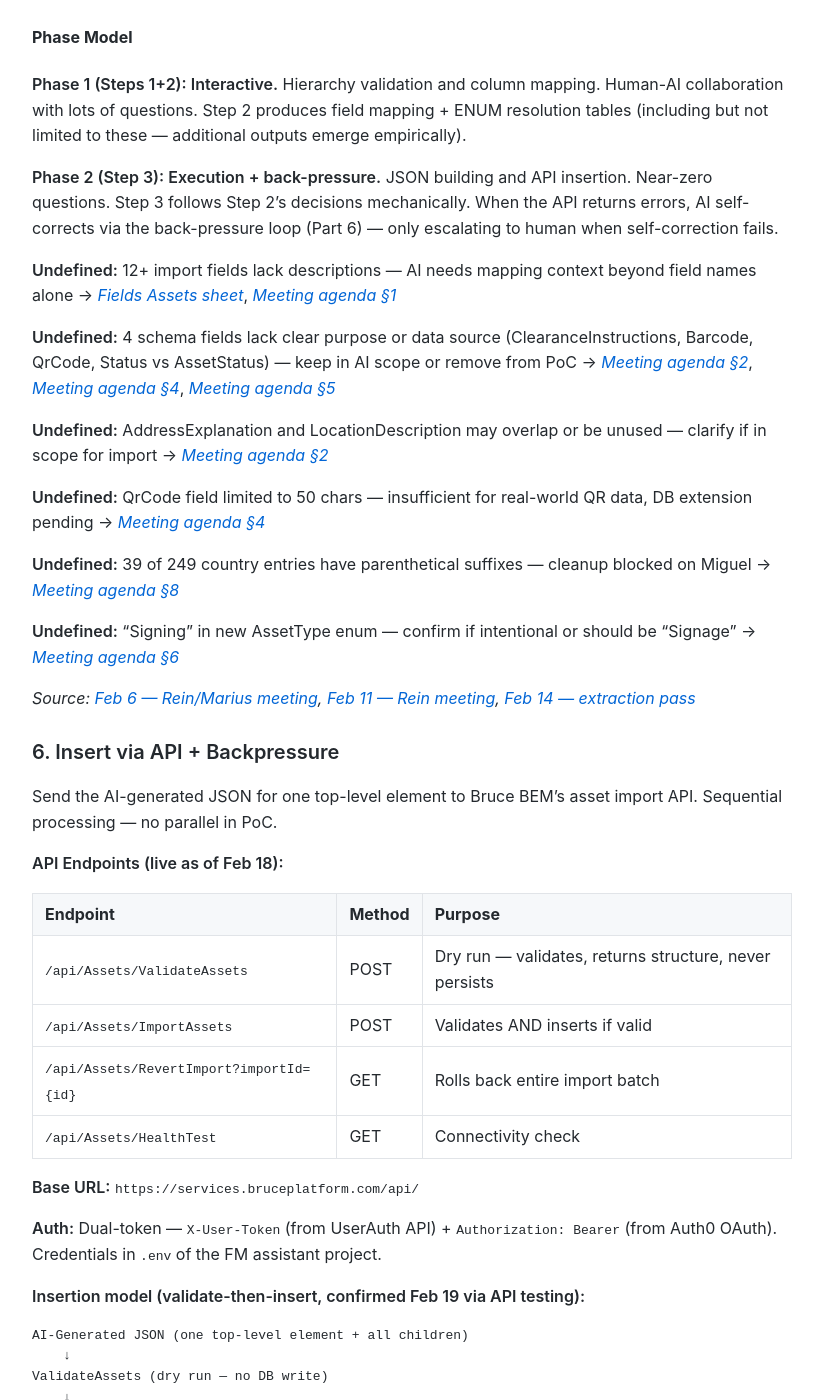
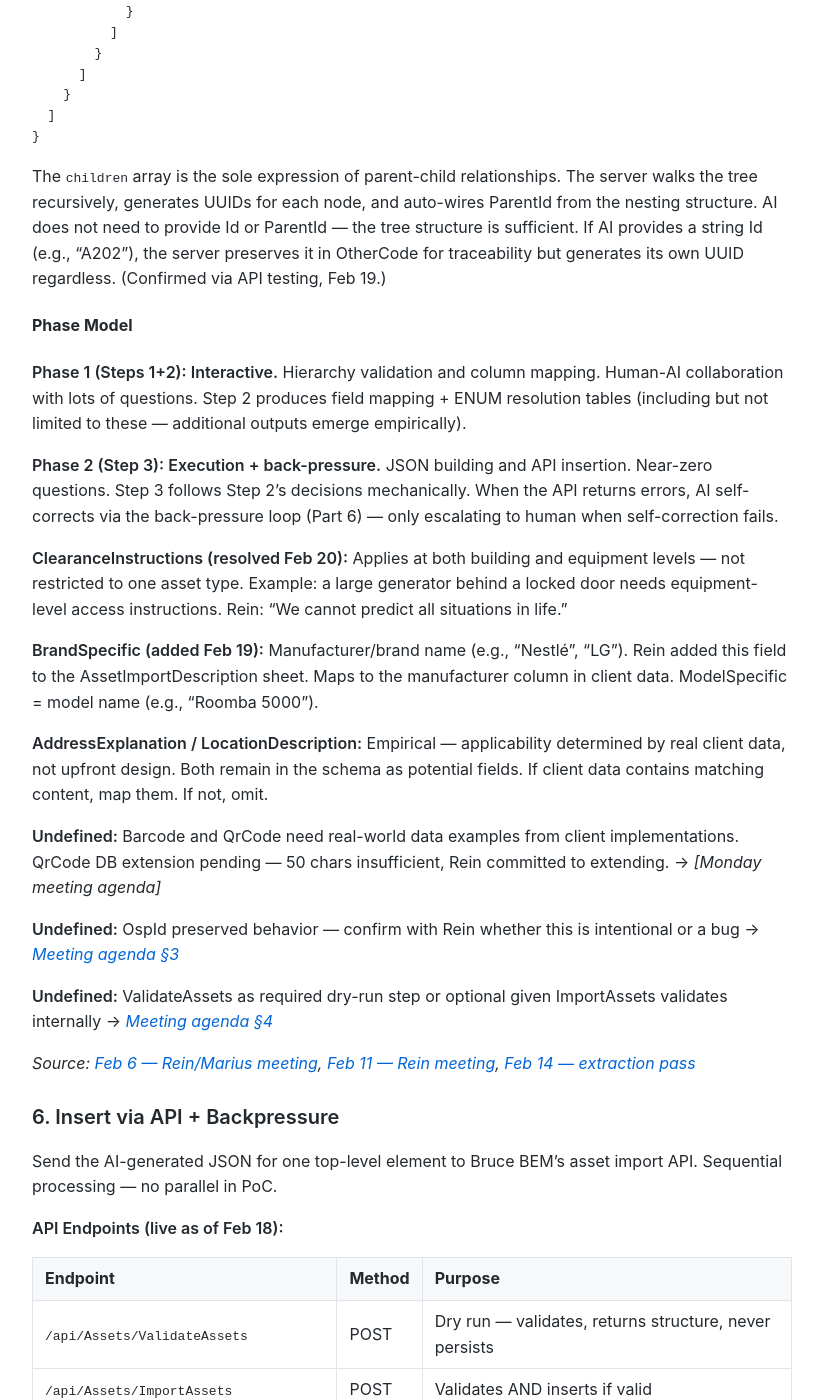
Before and after one commit to MariusWilsch/public-wilsch-ai-pages, a Jekyll site: the page built from project/archibus-fm-assistant/chain-1b-step3-design.md, in a window 1280 px wide and 1400 px high, scrolled down 7601 px. Shown: the whole window, without its empty margins (228-1051 px from the left). Built offline with Jekyll 4.4.1, drawn with Linux system fonts in a browser that asks for light colours; our own code applies the rules of GitHub Pages for plain Markdown files; some of the changed text lies outside the part shown.

Commit message:
Sync from hippocampus 2026-02-22

```diff
--- a/project/archibus-fm-assistant/chain-1b-step3-design.md
+++ b/project/archibus-fm-assistant/chain-1b-step3-design.md
@@ -131,6 +131,10 @@ The hierarchy is expressed in the nested JSON structure (Part 5) using generic `
 
 **Floor "All":** Created as-is — it is a real location asset, not a skip signal. Rooms nest under it normally. Equipment with Floor = "All" and a room attaches to the room (which is a child of Floor "All"). In sample data, all 34 Floor "All" rows have a room number.
 
+**Production constraint: existing location assets.** Part 4 assumes a new database — every building, floor, and room is created from scratch. In production, BruceBEM databases already contain location assets from prior imports or manual entry. Adding equipment to an existing building must attach children to the existing parent, not create a duplicate. The dedup mechanism is a Step 2 responsibility: during data review, AI compares the implementer's location data against existing BruceBEM assets. Address is the primary match key for buildings — without it, duplicate detection is not possible. This constraint is foundational: every import after the first one encounters it.
+
+*Source: [Feb 20 — Rein meeting](https://app.fireflies.ai/view/01KHXD6NN4Y35G0MJWM8NYZJZH) (existing-database scenario), [Rein Teams chat Feb 19-20](~/.claude/hippocampus/project/archibus-fm-assistant/rein-teams-chat-feb19-20.md) (UUID-based pre-check proposal)*
+
 **Reference:** [asset_types 1.xlsx](https://docs.google.com/spreadsheets/d/1Wc1BL18e5Vaxx7bAzsvxAeWojfvxRrWd/edit) — predefined AssetType enum (includes Building, Floor, Room).
 
 *Source: [Feb 3 — Rein meeting](https://app.fireflies.ai/view/01KGHJWSXV7Y7FP822SKS9VBHW) (recursive fallback confirmed), [Feb 11 — Rein meeting](https://app.fireflies.ai/view/01KH67KMEA533C0VVJWH7FE63D) (Floor All as-is confirmed, unconditional fallback confirmed)*
@@ -143,7 +147,7 @@ Transform the flat table (equipment rows + generated location assets from Part 4
 
 The [AssetImportDescription — Fields Assets sheet](https://docs.google.com/spreadsheets/d/12xs98WKdpTLHz8U6mccOXo5clFwCqvOviuEch_VNMTw/edit) assigns each of the 36 import fields to a tier. The sheet is the authoritative field-level reference.
 
-**AI Required** — fields the insert will fail without. Name identifies the asset. AssetType classifies it (ENUM — determines hierarchy level for location assets, equipment category for equipment). These two fields are the only ones the API enforces as mandatory. The `children` array expresses parent-child relationships through nesting — the server auto-generates UUIDs for each node and auto-wires ParentId from the tree structure. Id and ParentId are accepted but optional: if AI provides a string Id (e.g., client Asset Code), the server maps it to OtherCode for traceability. If omitted, the server generates both. **Undefined:** Confirm with Rein whether ParentId should still be provided explicitly despite the server deriving it from nesting → *[Meeting agenda §1](https://mariuswilsch.github.io/public-wilsch-ai-pages/project/archibus-fm-assistant/rein-meeting-agenda-api-reconciliation)*
+**AI Required** — fields the insert will fail without. Name identifies the asset. AssetType classifies it (ENUM — determines hierarchy level for location assets, equipment category for equipment). These two fields are the only ones the API enforces as mandatory. The `children` array expresses parent-child relationships through nesting — the server auto-generates UUIDs for each node and auto-wires ParentId from the tree structure. Id and ParentId are accepted but optional: if AI provides a string Id (e.g., client Asset Code), the server maps it to OtherCode for traceability. If omitted, the server generates both. ParentId does not need to be provided explicitly — the server derives it from the nesting structure. (Confirmed Feb 19 via API testing.)
 
 **AI Optional** — all other AI-filled fields. The rule: if the client's source data has a value, map it. If not, omit the field from JSON entirely — don't fabricate. The API treats missing fields as null. What counts as "optional" is defined per-field in the Sheet.
 
@@ -155,7 +159,7 @@ The [AssetImportDescription — Fields Assets sheet](https://docs.google.com/spr
 
 **Overflow rule:** When client columns don't map to any of the 36 import fields, Step 2 evaluates each individually: relevant context overflows to StatusDetail (a 2000-char description field), irrelevant columns are skipped. This is a Step 2 decision — Step 3 executes the mapping without judgment.
 
-**Reference:** [AssetImportDescription.xlsx](https://docs.google.com/spreadsheets/d/12xs98WKdpTLHz8U6mccOXo5clFwCqvOviuEch_VNMTw/edit) — full 36-field schema. [Countries enum](https://docs.google.com/spreadsheets/d/12xs98WKdpTLHz8U6mccOXo5clFwCqvOviuEch_VNMTw/edit) (249 entries — 39 have parenthetical suffixes pending cleanup, blocked Miguel).
+**Reference:** [AssetImportDescription.xlsx](https://docs.google.com/spreadsheets/d/12xs98WKdpTLHz8U6mccOXo5clFwCqvOviuEch_VNMTw/edit) — full 37-field schema (BrandSpecific added Feb 19). [Countries enum](https://docs.google.com/spreadsheets/d/12xs98WKdpTLHz8U6mccOXo5clFwCqvOviuEch_VNMTw/edit) (249 entries — parentheses removed Feb 19 by Rein. Remaining: trailing spaces on some entries, "North Kores" typo — [Rein Teams chat](~/.claude/hippocampus/project/archibus-fm-assistant/rein-teams-chat-feb19-20.md)).
 
 #### The Transform
 
@@ -235,17 +239,17 @@ The `children` array is the sole expression of parent-child relationships. The s
 
 **Phase 2 (Step 3): Execution + back-pressure.** JSON building and API insertion. Near-zero questions. Step 3 follows Step 2's decisions mechanically. When the API returns errors, AI self-corrects via the back-pressure loop (Part 6) — only escalating to human when self-correction fails.
 
-**Undefined:** 12+ import fields lack descriptions — AI needs mapping context beyond field names alone → *[Fields Assets sheet](https://docs.google.com/spreadsheets/d/12xs98WKdpTLHz8U6mccOXo5clFwCqvOviuEch_VNMTw/edit)*, *[Meeting agenda §1](https://mariuswilsch.github.io/public-wilsch-ai-pages/project/archibus-fm-assistant/rein-meeting-agenda-feb15-field-review)*
+**ClearanceInstructions (resolved Feb 20):** Applies at both building and equipment levels — not restricted to one asset type. Example: a large generator behind a locked door needs equipment-level access instructions. Rein: "We cannot predict all situations in life."
 
-**Undefined:** 4 schema fields lack clear purpose or data source (ClearanceInstructions, Barcode, QrCode, Status vs AssetStatus) — keep in AI scope or remove from PoC → *[Meeting agenda §2](https://mariuswilsch.github.io/public-wilsch-ai-pages/project/archibus-fm-assistant/rein-meeting-agenda-feb15-field-review)*, *[Meeting agenda §4](https://mariuswilsch.github.io/public-wilsch-ai-pages/project/archibus-fm-assistant/rein-meeting-agenda-feb15-field-review)*, *[Meeting agenda §5](https://mariuswilsch.github.io/public-wilsch-ai-pages/project/archibus-fm-assistant/rein-meeting-agenda-feb15-field-review)*
+**BrandSpecific (added Feb 19):** Manufacturer/brand name (e.g., "Nestlé", "LG"). Rein added this field to the AssetImportDescription sheet. Maps to the manufacturer column in client data. ModelSpecific = model name (e.g., "Roomba 5000").
 
-**Undefined:** AddressExplanation and LocationDescription may overlap or be unused — clarify if in scope for import → *[Meeting agenda §2](https://mariuswilsch.github.io/public-wilsch-ai-pages/project/archibus-fm-assistant/rein-meeting-agenda-feb15-field-review)*
+**AddressExplanation / LocationDescription:** Empirical — applicability determined by real client data, not upfront design. Both remain in the schema as potential fields. If client data contains matching content, map them. If not, omit.
 
-**Undefined:** QrCode field limited to 50 chars — insufficient for real-world QR data, DB extension pending → *[Meeting agenda §4](https://mariuswilsch.github.io/public-wilsch-ai-pages/project/archibus-fm-assistant/rein-meeting-agenda-feb15-field-review)*
+**Undefined:** Barcode and QrCode need real-world data examples from client implementations. QrCode DB extension pending — 50 chars insufficient, Rein committed to extending. → *[Monday meeting agenda]*
 
-**Undefined:** 39 of 249 country entries have parenthetical suffixes — cleanup blocked on Miguel → *[Meeting agenda §8](https://mariuswilsch.github.io/public-wilsch-ai-pages/project/archibus-fm-assistant/rein-meeting-agenda-feb15-field-review)*
+**Undefined:** OspId preserved behavior — confirm with Rein whether this is intentional or a bug → *[Meeting agenda §3](https://mariuswilsch.github.io/public-wilsch-ai-pages/project/archibus-fm-assistant/rein-meeting-agenda-api-reconciliation)*
 
-**Undefined:** "Signing" in new AssetType enum — confirm if intentional or should be "Signage" → *[Meeting agenda §6](https://mariuswilsch.github.io/public-wilsch-ai-pages/project/archibus-fm-assistant/rein-meeting-agenda-feb15-field-review)*
+**Undefined:** ValidateAssets as required dry-run step or optional given ImportAssets validates internally → *[Meeting agenda §4](https://mariuswilsch.github.io/public-wilsch-ai-pages/project/archibus-fm-assistant/rein-meeting-agenda-api-reconciliation)*
 
 *Source: [Feb 6 — Rein/Marius meeting](https://app.fireflies.ai/view/01KGSBJE39AW3259QVNCQHCBDQ), [Feb 11 — Rein meeting](https://app.fireflies.ai/view/01KH67KMEA533C0VVJWH7FE63D), [Feb 14 — extraction pass](https://docs.google.com/spreadsheets/d/12xs98WKdpTLHz8U6mccOXo5clFwCqvOviuEch_VNMTw/edit)*
 
@@ -339,6 +343,8 @@ Move to next top-level element. The full cycle (validate → correct → dry run
 
 ## Decisions
 
+**Field-level decisions** (field tiers, applicability, descriptions, enum values) are maintained in the [AssetImportDescription — Fields Assets sheet](https://docs.google.com/spreadsheets/d/12xs98WKdpTLHz8U6mccOXo5clFwCqvOviuEch_VNMTw/edit). The Sheet is the authoritative field reference. This table captures **architectural and structural decisions** only.
+
 | Decision | What | Date | Source |
 |----------|------|------|--------|
 | **Tree-walk** | Process one top-level element and all children at a time | Feb 3 | Rein meeting |
@@ -357,7 +363,7 @@ Move to next top-level element. The full cycle (validate → correct → dry run
 | **Excel = field name source** | AssetImportDescription "Fields Assets" sheet is authoritative for JSON field names. API auto-converts casing. | Feb 11 | Rein, Feb 11 meeting |
 | **Country = name match** | Fuzzy-match to country name (column A), not code_2. Exact string required. | Feb 11 | Rein, Feb 11 meeting |
 | **Omit empty fields** | Don't include empty fields in JSON body. API treats missing as null. | Feb 11 | Rein, Feb 11 meeting (pending test confirmation) |
-| **Manufacturer → StatusDetail (under review)** | API has brandSpecific and modelSpecific fields. Mapping may change — flagged for Rein. | Feb 19 | API spec |
+| **Manufacturer → BrandSpecific** | Manufacturer maps to brandSpecific field (not StatusDetail). ModelSpecific = model name. | Feb 20 | Rein meeting |
 | **OtherCode = Bruce auto-fill** | Bruce copies client Asset Code (from Id field) to OtherCode automatically. AI does not touch this field. | Feb 14 | AssetImportDescription update |
 | **Error format = Id-based** | Error response must include failing node's `id` + field + error. AI self-constructs paths from ParentId chain. | Feb 14 | Extraction pass |
 | **Dry run confirmed** | Validate without inserting. Only insert after all validations pass. | Feb 11 | Rein, Feb 11 meeting |
@@ -373,6 +379,8 @@ Move to next top-level element. The full cycle (validate → correct → dry run
 | **importID = batch tag** | Server-generated UUID on root per ImportAssets call. Children get null. RevertImport rolls back by importID. | Feb 19 | API testing |
 | **RevertImport = human safety net** | Not part of AI backpressure loop. For semantic issues discovered post-import. | Feb 19 | Extraction pass |
 | **GUID mapping free** | ImportAssets response returns full tree with server UUIDs. Post-PoC: enables multi-element reference. | Feb 19 | API testing |
+| **Existing-database = foundational constraint** | Production imports must dedup against existing location assets. Address is the primary match key for buildings. Step 2 responsibility. Every import after the first one encounters this. | Feb 20 | Rein meeting |
+| **ENUM validation live** | Countries, AssetTypes, Status all validated server-side. Errors return valid_values list for self-correction. | Feb 19 | [Rein Teams chat](~/.claude/hippocampus/project/archibus-fm-assistant/rein-teams-chat-feb19-20.md) |
 
 ---
 
@@ -388,6 +396,7 @@ Move to next top-level element. The full cycle (validate → correct → dry run
 - Countries Data enum (provided by Rein Feb 11, 249 entries) — country name matching reference
 - [API reference 2026-02-18.json](/Users/verdant/Downloads/API reference 2026 02 18.json) — OpenAPI 3.0.4 spec for Bruce BEM AI endpoints (ValidateAssets, ImportAssets, RevertImport)
 - [Rein meeting agenda — API reconciliation](https://mariuswilsch.github.io/public-wilsch-ai-pages/project/archibus-fm-assistant/rein-meeting-agenda-api-reconciliation) — 6 undefined items from Feb 19 extraction pass
+- [Rein Teams chat Feb 19-20](~/.claude/hippocampus/project/archibus-fm-assistant/rein-teams-chat-feb19-20.md) — ENUM validation examples, countries update, existing-database proposal
 
 **Session:**
 - `/Users/verdant/.claude/projects/-Users-verdant-Documents-projects-billable-ARCHIBUS--archibus-fm-assistant/1443f1aa-f108-4e27-94ba-d2954cc26dc5.jsonl`
```
Also changed, not shown: other parts of project/archibus-fm-assistant/chain-1b-step3-design.md (+1 -0 lines), project/archibus-fm-assistant/monday-meeting-agenda-feb24-demo-feedback.md (added, +88 -0 lines), project/archibus-fm-assistant/transcript-index-373.md (+12 -1 lines).
